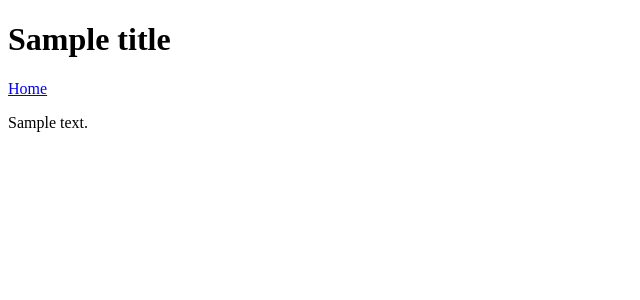
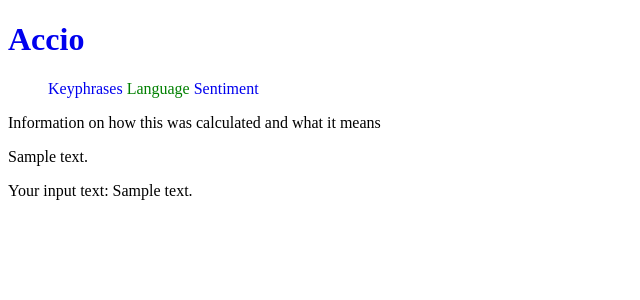
Before and after one commit to 123cristen/AccioLanguage, a Flask app: template templates/showLanguage.html in a window 1280 px wide. Shown: the top 300 px of the page, without its empty margins (0-640 px from the left). Run offline with Flask 2, Linux system fonts and the light colour scheme; the template is opened without the code that fills it: most values are stand-ins (such as "Sample title", 1, 10 or a date in 2020).

Commit message:
Unify html and add classes

```diff
--- a/routes.py
+++ b/routes.py
@@ -42,14 +42,13 @@ def sentiment():
 @app.route("/show_sentiment", methods=['POST'])
 def show_sentiment():
 	text = request.form['text_input']
-	result = get_sentiment(text);
+	output = get_sentiment(text);
 	return render_template(
 		'show_sentiment.html',
 		title='Sentiment Detection Results',
-		score = result,
+		score = output,
 		text = text,
 	)
-
 
 @app.route('/keyAnswers', methods=['POST'])
 def getKeyPhrases():
@@ -57,8 +56,9 @@ def getKeyPhrases():
     output = get_keyPhrases(text)
     return render_template(
       'showKeyPhrases.html',
-      title='Key Phrase Results',
-      answers= output,
+      title ='Key Phrase Results',
+      answers = output,
+      text = text,
     )
 
 @app.route('/languageAnswers', methods=['POST'])
@@ -67,8 +67,9 @@ def getLanguage():
     output = get_language(text)
     return render_template(
       'showLanguage.html',
-      title='Language Detection Results',
-      answers= output,
+      title ='Language Detection Results',
+      answers = output,
+      text = text,
     )
 
 if __name__ == "__main__":
--- a/static/content/site.css
+++ b/static/content/site.css
@@ -1,15 +1,39 @@
 * {
 	text-decoration: none;
+}
+
+#logo {
+
 }
 
 a.active {
 	color: green;
 }
 
+a:hover {
+	color: blue;
+}
+
 .navigation li {
 	display: inline-block;
 }
 
-a:hover {
-	color: blue;
+.info {
+
 }
+
+.input {
+
+}
+
+.button {
+
+}
+
+.output {
+
+}
+
+.displayinput {
+
+}
--- a/templates/index.html
+++ b/templates/index.html
@@ -14,5 +14,5 @@
 	    <li><a href="language">Language</a></li>
 	    <li><a href="sentiment">Sentiment</a></li>
   	</ul>
-    <p>Information about this project</p>
+    <p class="info">Information about this project</p>
 </body>
--- a/templates/showLanguage.html
+++ b/templates/showLanguage.html
@@ -1,13 +1,20 @@
 <!DOCTYPE html>
 <html>
-
-<head>
+	<head>
     <meta charset="utf-8" />
     <meta name="viewport" content="width=device-width, initial-scale=1.0">
-    <title>{{ title }}</title>
-</head>
-<body>
-    <h1>{{ title }}</h1>
-    <a href="/">Home</a>
-	<p>{{ answers }}</p>
-</body>
+    <title>Accio | {{ title }}</title>
+    <link rel="stylesheet" type="text/css" href="/static/content/site.css" />
+	</head>
+	<body>
+		<h1 id="logo"><a href="/">Accio</a></h1>
+    <ul class="navigation">
+	    <li><a href="keyphrases">Keyphrases</a></li>
+	    <li><a href="language" class="active">Language</a></li>
+	    <li><a href="sentiment">Sentiment</a></li>
+  	</ul>
+    <p class="info">Information on how this was calculated and what it means</p>
+		<p class="output">{{ answers }}</p>
+		<p class="displayinput">Your input text: {{ text }}</p>
+	</body>
+</html>
```
Also changed, not shown: templates/keyphrases.html (+12 -6 lines), templates/language.html (+12 -6 lines), templates/sentiment.html (+9 -9 lines), templates/showKeyPhrases.html (+16 -9 lines), templates/show_sentiment.html (+8 -8 lines).
